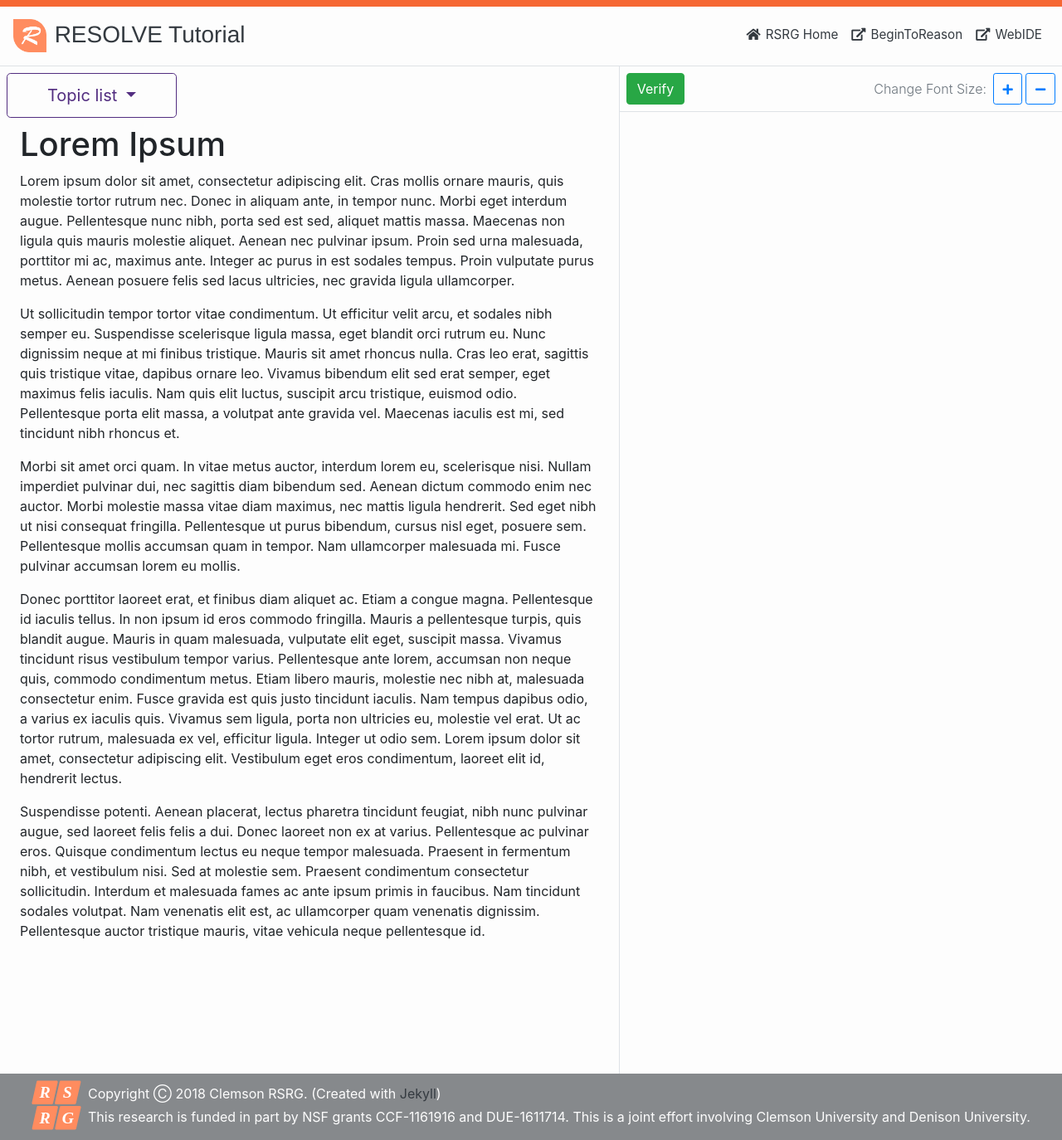
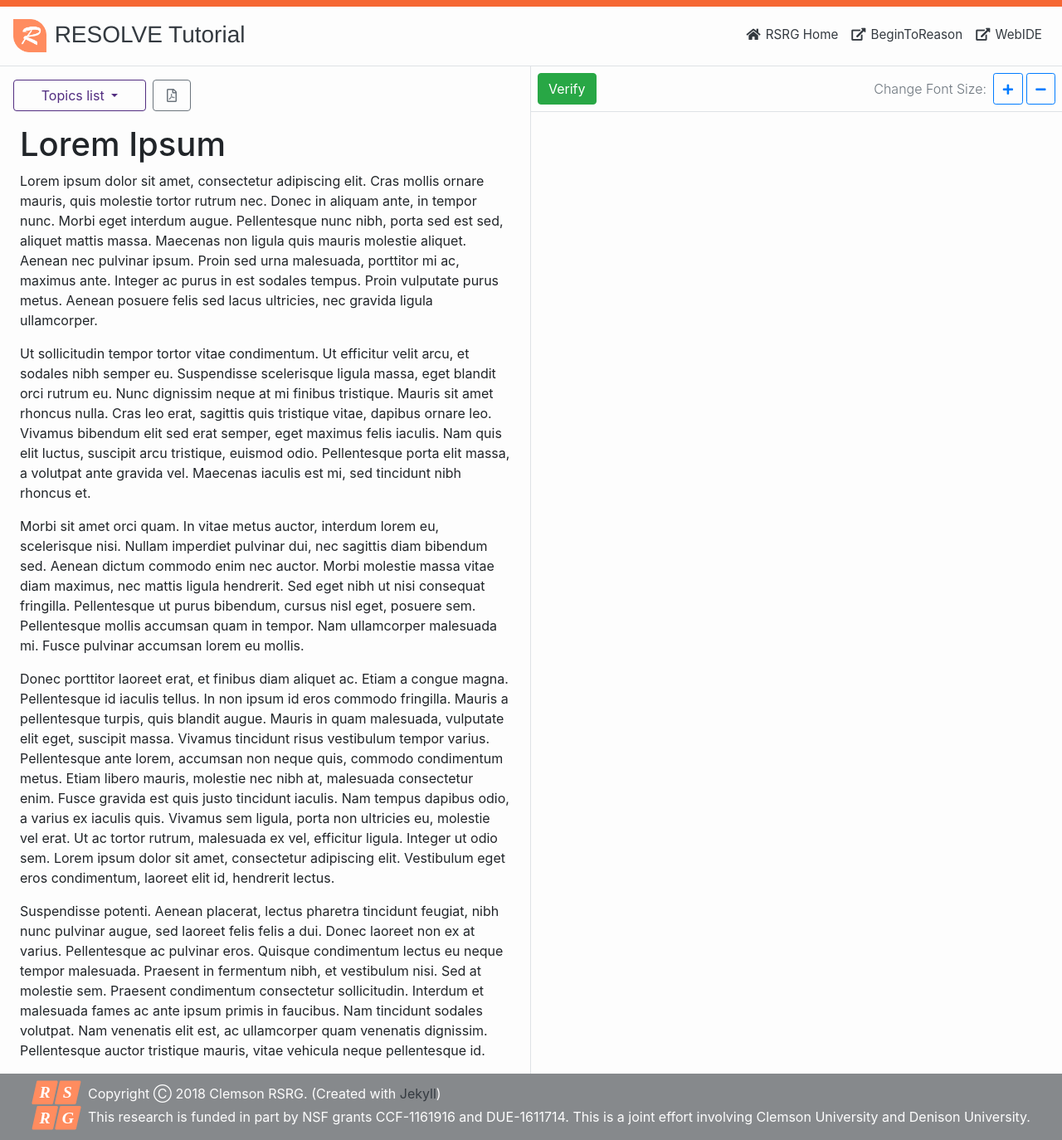
Before and after one commit to yushan87/RESOLVETutorial, a Jekyll site: the page built from lessons/lesson1.md, in a window 1280 px wide. Shown: the whole page at 83% size. Built offline with Jekyll 4.4.1, drawn with Linux system fonts in a browser that asks for light colours; nearby versions of some CDN libraries.

Commit message:
Improved layout for dropdown

```diff
--- a/_layouts/tutorial.html
+++ b/_layouts/tutorial.html
@@ -4,20 +4,25 @@ layout: default
 
 <div class="container-fluid">
     <div class="row">
-        <div class="col-7 p-0 border-right">
-            <div id="lessonDropdown" class="d-flex dropdown p-2">
-                <button id="dropdownMenuButton" class="btn btn-outline-light btn-lg px-5 dropdown-toggle" type="button" data-toggle="dropdown" aria-haspopup="true" aria-expanded="false">
-                    Topic list
-                </button>
-                <div class="dropdown-menu" aria-labelledby="dropdownMenuButton">
-                    <button class="dropdown-item" type="button">lesson 1</button>
-                    <button class="dropdown-item" type="button">lesson 2</button>
-                    <button class="dropdown-item" type="button">lesson 3</button>
+        <div class="col-6 p-0 border-right">
+            <div id="tutorialToolbar" class="d-flex flex-column flex-sm-row p-3 align-items-md-center">
+                <div class="dropdown mr-2">
+                    <button id="dropdownMenuButton" class="btn btn-outline-light dropdown-toggle" type="button" data-toggle="dropdown" aria-haspopup="true" aria-expanded="false">
+                        Topics list
+                    </button>
+                    <div class="dropdown-menu" aria-labelledby="dropdownMenuButton">
+                        <button class="dropdown-item" type="button">lesson 1</button>
+                        <button class="dropdown-item" type="button">lesson 2</button>
+                        <button class="dropdown-item" type="button">lesson 3</button>
+                    </div>
+                </div>
+                <div class="tutorialButtons d-none d-sm-inline-flex">
+                    <button class="btn btn-outline-secondary" type="button"><i class="far fa-file-pdf fa-fw" aria-hidden="true" title="PDF"></i></button>
                 </div>
             </div>
             <div id="tutorialContent" class="px-4">{{ content }}</div>
         </div>
-        <div class="col-5 p-0">
+        <div class="col-6 p-0">
             <div class="btn-toolbar p-2 border-bottom font-weight-light" role="toolbar" aria-label="Action Toolbar">
                 <div id="compilerButtons" class="mr-auto">
                     <button class="btn btn-success" type="button">Verify</button>
--- a/css/main.css
+++ b/css/main.css
@@ -51,7 +51,7 @@ body {
     overflow: hidden;
 }
 
-#lessonDropdown {
+#tutorialToolbar {
     height: 70px;
 }
 
@@ -62,6 +62,7 @@ body {
 }
 
 #dropdownMenuButton {
+    width: 160px;
     color: #522d80 !important;
     border-color: #522d80 !important;
 }
```
Also changed, not shown: Gemfile.lock, 1 other file.
